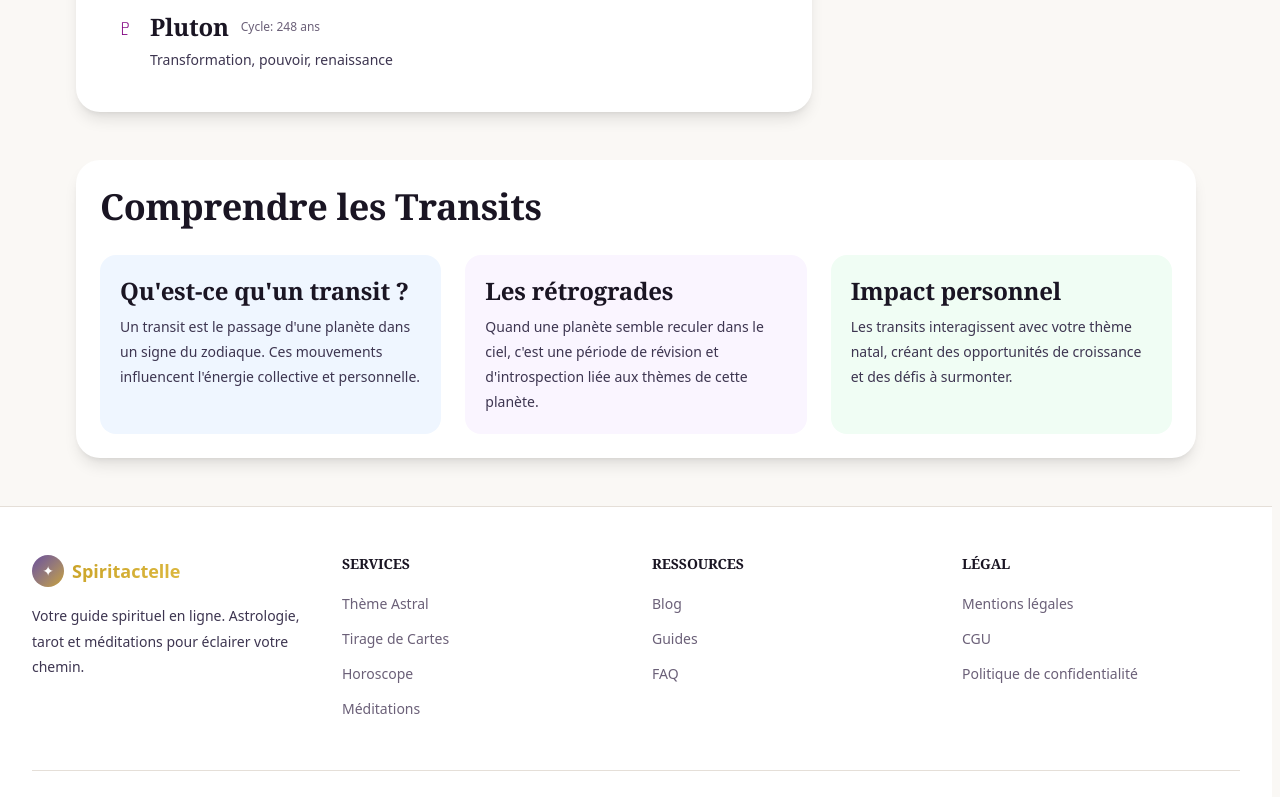
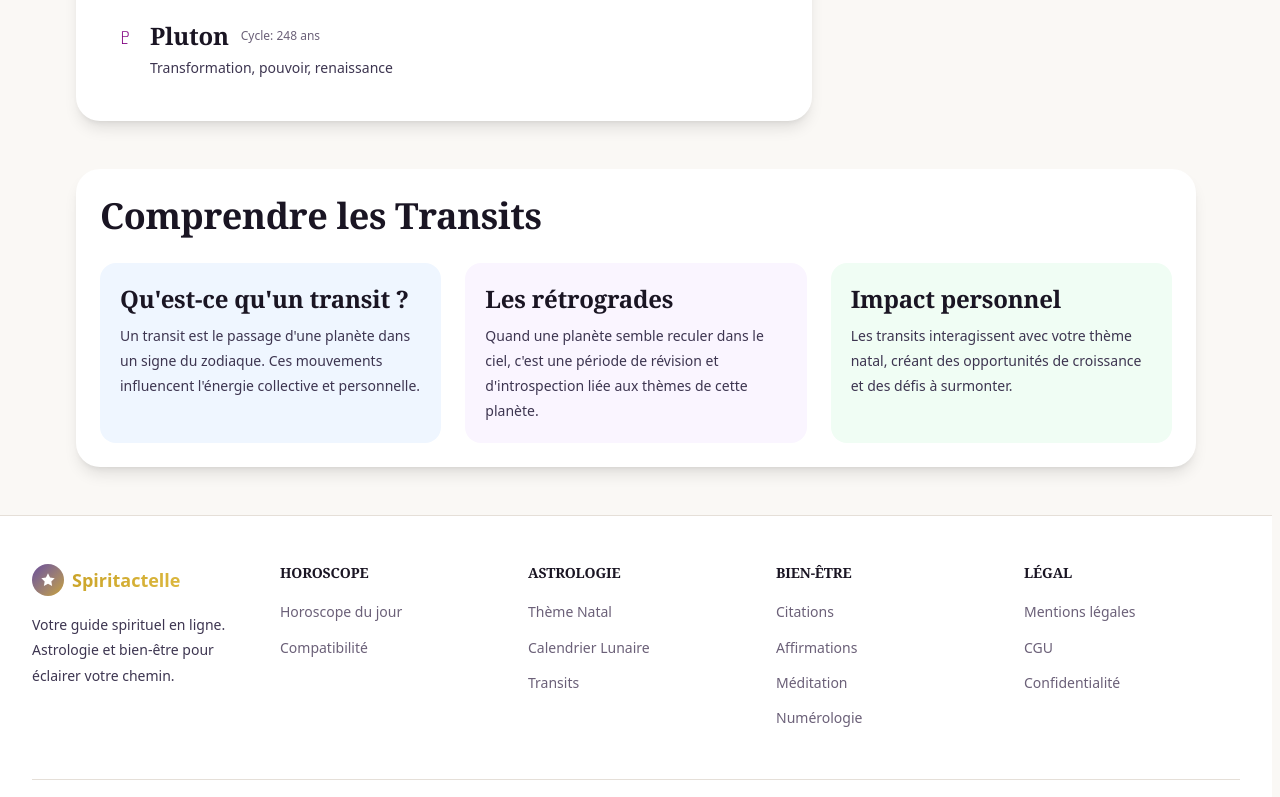
Before and after one commit to adjikpo/spiritactelle-site, a Next.js app: page /astrologie/transits in a window 1280 px wide. Shown: the part 2000-2797 px from the top of the page. Built offline with nearby package versions, Linux system fonts and the light colour scheme; no server answers.

Commit message:
phase 2 en cours 5

```diff
--- a/src/app/astrologie/calendrier-lunaire/page.tsx
+++ b/src/app/astrologie/calendrier-lunaire/page.tsx
@@ -1,8 +1,8 @@
 'use client';
 
 import { useState, useEffect, useMemo } from 'react';
-import Link from 'next/link';
 import { MoonPhaseWidget } from '@/components/wellness';
+import { BackButton } from '@/components/layout';
 import { calculateMoonPhase, getMoonGuidance, getUpcomingPhases } from '@/lib/api';
 import { MoonPhase, MoonPhaseName } from '@/lib/api/types';
 import { MOON_PHASES } from '@/lib/api/constants';
@@ -94,13 +94,9 @@ export default function CalendrierLunairePage() {
     <div className="min-h-screen bg-[var(--color-bg-primary)] pt-20 pb-12">
       <div className="max-w-6xl mx-auto px-4">
         {/* Retour */}
-        <Link
-          href="/astrologie"
-          className="inline-flex items-center gap-2 text-[var(--color-text-muted)] hover:text-[var(--color-primary)] mb-6"
-        >
-          <span>←</span>
-          <span>Astrologie</span>
-        </Link>
+        <div className="mb-6">
+          <BackButton href="/astrologie" label="Astrologie" />
+        </div>
 
         {/* Header */}
         <div className="text-center mb-10">
--- a/src/app/astrologie/transits/page.tsx
+++ b/src/app/astrologie/transits/page.tsx
@@ -3,6 +3,7 @@
 import { useState, useEffect } from 'react';
 import Link from 'next/link';
 import { MoonPhaseWidget } from '@/components/wellness';
+import { BackButton } from '@/components/layout';
 import { calculateMoonPhase, getUpcomingPhases } from '@/lib/api';
 import { MoonPhase, UpcomingMoonPhase } from '@/lib/api/types';
 import { ZODIAC_SIGNS } from '@/lib/api/constants';
@@ -142,13 +143,9 @@ export default function TransitsPage() {
     <div className="min-h-screen bg-[var(--color-bg-primary)] pt-20 pb-12">
       <div className="max-w-6xl mx-auto px-4">
         {/* Retour */}
-        <Link
-          href="/astrologie"
-          className="inline-flex items-center gap-2 text-[var(--color-text-muted)] hover:text-[var(--color-primary)] mb-6"
-        >
-          <span>←</span>
-          <span>Astrologie</span>
-        </Link>
+        <div className="mb-6">
+          <BackButton href="/astrologie" label="Astrologie" />
+        </div>
 
         {/* Header */}
         <div className="text-center mb-10">
--- a/src/app/bien-etre/affirmations/page.tsx
+++ b/src/app/bien-etre/affirmations/page.tsx
@@ -3,6 +3,7 @@
 import { useState, useEffect, useCallback } from 'react';
 import Link from 'next/link';
 import { AffirmationCard } from '@/components/wellness';
+import { BackButton } from '@/components/layout';
 import { fetchAffirmation } from '@/lib/api';
 import { Affirmation } from '@/lib/api/types';
 
@@ -159,13 +160,9 @@ export default function AffirmationsPage() {
     <div className="min-h-screen bg-[var(--color-bg-primary)] pt-20 pb-12">
       <div className="max-w-4xl mx-auto px-4">
         {/* Retour */}
-        <Link
-          href="/bien-etre"
-          className="inline-flex items-center gap-2 text-[var(--color-text-muted)] hover:text-[var(--color-primary)] mb-6"
-        >
-          <span>←</span>
-          <span>Bien-être</span>
-        </Link>
+        <div className="mb-6">
+          <BackButton href="/bien-etre" label="Bien-être" />
+        </div>
 
         {/* Header */}
         <div className="text-center mb-10">
--- a/src/app/bien-etre/citations/page.tsx
+++ b/src/app/bien-etre/citations/page.tsx
@@ -1,8 +1,8 @@
 'use client';
 
 import { useState, useEffect, useCallback } from 'react';
-import Link from 'next/link';
 import { QuoteCard } from '@/components/wellness';
+import { BackButton } from '@/components/layout';
 import { fetchRandomQuote, fetchQuoteOfTheDay } from '@/lib/api';
 import { Quote } from '@/lib/api/types';
 
@@ -72,13 +72,9 @@ export default function CitationsPage() {
     <div className="min-h-screen bg-[var(--color-bg-primary)] pt-20 pb-12">
       <div className="max-w-4xl mx-auto px-4">
         {/* Retour */}
-        <Link
-          href="/bien-etre"
-          className="inline-flex items-center gap-2 text-[var(--color-text-muted)] hover:text-[var(--color-primary)] mb-6"
-        >
-          <span>←</span>
-          <span>Bien-être</span>
-        </Link>
+        <div className="mb-6">
+          <BackButton href="/bien-etre" label="Bien-être" />
+        </div>
 
         {/* Header */}
         <div className="text-center mb-10">
--- a/src/app/bien-etre/meditation/page.tsx
+++ b/src/app/bien-etre/meditation/page.tsx
@@ -2,6 +2,7 @@
 
 import { useState, useEffect, useRef } from 'react';
 import Link from 'next/link';
+import { BackButton } from '@/components/layout';
 
 const MEDITATION_SESSIONS = [
   {
@@ -162,13 +163,9 @@ export default function MeditationPage() {
     <div className="min-h-screen bg-[var(--color-bg-primary)] pt-20 pb-12">
       <div className="max-w-4xl mx-auto px-4">
         {/* Retour */}
-        <Link
-          href="/bien-etre"
-          className="inline-flex items-center gap-2 text-[var(--color-text-muted)] hover:text-[var(--color-primary)] mb-6"
-        >
-          <span>←</span>
-          <span>Bien-être</span>
-        </Link>
+        <div className="mb-6">
+          <BackButton href="/bien-etre" label="Bien-être" />
+        </div>
 
         {/* Header */}
         <div className="text-center mb-10">
--- a/src/app/bien-etre/numerologie/page.tsx
+++ b/src/app/bien-etre/numerologie/page.tsx
@@ -3,6 +3,7 @@
 import { useState } from 'react';
 import Link from 'next/link';
 import { NumerologyCard } from '@/components/wellness';
+import { BackButton } from '@/components/layout';
 import { getFullNumerologyProfile } from '@/lib/api';
 import { FullNumerologyProfile } from '@/lib/api/types';
 
@@ -29,13 +30,9 @@ export default function NumerologiePage() {
     <div className="min-h-screen bg-[var(--color-bg-primary)] pt-20 pb-12">
       <div className="max-w-4xl mx-auto px-4">
         {/* Retour */}
-        <Link
-          href="/bien-etre"
-          className="inline-flex items-center gap-2 text-[var(--color-text-muted)] hover:text-[var(--color-primary)] mb-6"
-        >
-          <span>←</span>
-          <span>Bien-être</span>
-        </Link>
+        <div className="mb-6">
+          <BackButton href="/bien-etre" label="Bien-être" />
+        </div>
 
         {/* Header */}
         <div className="text-center mb-10">
--- a/src/app/horoscope/[signe]/page.tsx
+++ b/src/app/horoscope/[signe]/page.tsx
@@ -3,11 +3,11 @@
 import { useState, useEffect } from 'react';
 import { useParams } from 'next/navigation';
 import Link from 'next/link';
-import { ZodiacCard } from '@/components/horoscope';
 import { fetchHoroscope, getMostCompatible, getLeastCompatible } from '@/lib/api';
 import { HoroscopeData, ZodiacSignKey, HoroscopePeriod } from '@/lib/api/types';
 import { ZODIAC_SIGNS, ZODIAC_SIGNS_ARRAY } from '@/lib/api/constants';
 import { zodiacIconsByKey } from '@/components/icons';
+import { BackButton } from '@/components/layout';
 
 export default function SigneDetailPage() {
   const params = useParams();
@@ -65,13 +65,9 @@ export default function SigneDetailPage() {
     <div className="min-h-screen bg-[var(--color-bg-primary)] pt-20 pb-12">
       <div className="max-w-4xl mx-auto px-4">
         {/* Retour */}
-        <Link
-          href="/horoscope"
-          className="inline-flex items-center gap-2 text-[var(--color-text-muted)] hover:text-[var(--color-primary)] mb-6"
-        >
-          <span>←</span>
-          <span>Tous les signes</span>
-        </Link>
+        <div className="mb-6">
+          <BackButton href="/horoscope" label="Tous les signes" />
+        </div>
 
         {/* Header du signe */}
         <div
--- a/src/app/horoscope/compatibilite/page.tsx
+++ b/src/app/horoscope/compatibilite/page.tsx
@@ -3,6 +3,7 @@
 import { useState } from 'react';
 import Link from 'next/link';
 import { CompatibilityMeter, CompatibilitySelector } from '@/components/horoscope';
+import { BackButton } from '@/components/layout';
 import { calculateCompatibility, getCompatibilityAdvice } from '@/lib/api';
 import { Compatibility, ZodiacSignKey } from '@/lib/api/types';
 import { ZODIAC_SIGNS } from '@/lib/api/constants';
@@ -39,13 +40,9 @@ export default function CompatibilitePage() {
     <div className="min-h-screen bg-[var(--color-bg-primary)] pt-20 pb-12">
       <div className="max-w-3xl mx-auto px-4">
         {/* Retour */}
-        <Link
-          href="/horoscope"
-          className="inline-flex items-center gap-2 text-[var(--color-text-muted)] hover:text-[var(--color-primary)] mb-6"
-        >
-          <span>←</span>
-          <span>Horoscopes</span>
-        </Link>
+        <div className="mb-6">
+          <BackButton href="/horoscope" label="Horoscopes" />
+        </div>
 
         {/* Header */}
         <div className="text-center mb-10">
--- a/src/components/layout/Footer.tsx
+++ b/src/components/layout/Footer.tsx
@@ -1,21 +1,25 @@
 import Link from 'next/link';
 
 const footerLinks = {
-  services: [
-    { name: 'Thème Astral', href: '/astrologie/theme-natal' },
-    { name: 'Tirage de Cartes', href: '/voyance/tirage' },
-    { name: 'Horoscope', href: '/astrologie/horoscope' },
-    { name: 'Méditations', href: '/meditations' },
+  horoscope: [
+    { name: 'Horoscope du jour', href: '/horoscope' },
+    { name: 'Compatibilité', href: '/horoscope/compatibilite' },
   ],
-  ressources: [
-    { name: 'Blog', href: '/blog' },
-    { name: 'Guides', href: '/guides' },
-    { name: 'FAQ', href: '/faq' },
+  astrologie: [
+    { name: 'Thème Natal', href: '/astrologie/theme-natal' },
+    { name: 'Calendrier Lunaire', href: '/astrologie/calendrier-lunaire' },
+    { name: 'Transits', href: '/astrologie/transits' },
+  ],
+  bienEtre: [
+    { name: 'Citations', href: '/bien-etre/citations' },
+    { name: 'Affirmations', href: '/bien-etre/affirmations' },
+    { name: 'Méditation', href: '/bien-etre/meditation' },
+    { name: 'Numérologie', href: '/bien-etre/numerologie' },
   ],
   legal: [
     { name: 'Mentions légales', href: '/mentions-legales' },
     { name: 'CGU', href: '/cgu' },
-    { name: 'Politique de confidentialité', href: '/confidentialite' },
+    { name: 'Confidentialité', href: '/confidentialite' },
   ],
 };
 
@@ -23,29 +27,31 @@ export function Footer() {
   return (
     <footer className="border-t border-[var(--color-border)] bg-[var(--color-bg-secondary)]">
       <div className="max-w-7xl mx-auto px-4 sm:px-6 lg:px-8 py-12">
-        <div className="grid grid-cols-1 md:grid-cols-4 gap-8">
+        <div className="grid grid-cols-2 md:grid-cols-5 gap-8">
           {/* Brand */}
-          <div className="col-span-1">
+          <div className="col-span-2 md:col-span-1">
             <Link href="/" className="flex items-center gap-2 mb-4">
               <div className="w-8 h-8 rounded-full bg-gradient-to-br from-[var(--color-accent-purple)] to-[var(--color-accent-gold)] flex items-center justify-center">
-                <span className="text-white text-sm">✦</span>
+                <svg className="w-4 h-4 text-white" viewBox="0 0 24 24" fill="currentColor">
+                  <path d="M12 2L15.09 8.26L22 9.27L17 14.14L18.18 21.02L12 17.77L5.82 21.02L7 14.14L2 9.27L8.91 8.26L12 2Z" />
+                </svg>
               </div>
               <span className="text-lg font-semibold text-gradient-gold">
                 Spiritactelle
               </span>
             </Link>
             <p className="text-sm text-[var(--color-text-muted)] leading-relaxed">
-              Votre guide spirituel en ligne. Astrologie, tarot et méditations pour éclairer votre chemin.
+              Votre guide spirituel en ligne. Astrologie et bien-être pour éclairer votre chemin.
             </p>
           </div>
 
-          {/* Services */}
+          {/* Horoscope */}
           <div>
             <h4 className="text-sm font-semibold text-[var(--color-text-primary)] uppercase tracking-wider mb-4">
-              Services
+              Horoscope
             </h4>
             <ul className="space-y-2">
-              {footerLinks.services.map((link) => (
+              {footerLinks.horoscope.map((link) => (
                 <li key={link.name}>
                   <Link
                     href={link.href}
@@ -58,13 +64,32 @@ export function Footer() {
             </ul>
           </div>
 
-          {/* Ressources */}
+          {/* Astrologie */}
           <div>
             <h4 className="text-sm font-semibold text-[var(--color-text-primary)] uppercase tracking-wider mb-4">
-              Ressources
+              Astrologie
             </h4>
             <ul className="space-y-2">
-              {footerLinks.ressources.map((link) => (
+              {footerLinks.astrologie.map((link) => (
+                <li key={link.name}>
+                  <Link
+                    href={link.href}
+                    className="text-sm text-[var(--color-text-muted)] hover:text-[var(--color-accent-gold)] transition-colors"
+                  >
+                    {link.name}
+                  </Link>
+                </li>
+              ))}
+            </ul>
+          </div>
+
+          {/* Bien-être */}
+          <div>
+            <h4 className="text-sm font-semibold text-[var(--color-text-primary)] uppercase tracking-wider mb-4">
+              Bien-être
+            </h4>
+            <ul className="space-y-2">
+              {footerLinks.bienEtre.map((link) => (
                 <li key={link.name}>
                   <Link
                     href={link.href}
--- /dev/null
+++ b/src/components/layout/PageHeader.tsx
@@ -0,0 +1,133 @@
+'use client';
+
+import Link from 'next/link';
+import { usePathname } from 'next/navigation';
+
+interface BreadcrumbItem {
+  label: string;
+  href: string;
+}
+
+interface PageHeaderProps {
+  title: string;
+  description?: string;
+  backLink?: {
+    href: string;
+    label: string;
+  };
+}
+
+// Mapping des routes vers leurs labels
+const routeLabels: Record<string, string> = {
+  horoscope: 'Horoscope',
+  astrologie: 'Astrologie',
+  'bien-etre': 'Bien-être',
+  'theme-natal': 'Thème Natal',
+  'calendrier-lunaire': 'Calendrier Lunaire',
+  transits: 'Transits',
+  compatibilite: 'Compatibilité',
+  citations: 'Citations',
+  affirmations: 'Affirmations',
+  meditation: 'Méditation',
+  numerologie: 'Numérologie',
+};
+
+function generateBreadcrumbs(pathname: string): BreadcrumbItem[] {
+  const segments = pathname.split('/').filter(Boolean);
+  const breadcrumbs: BreadcrumbItem[] = [{ label: 'Accueil', href: '/' }];
+
+  let currentPath = '';
+  for (const segment of segments) {
+    currentPath += `/${segment}`;
+    // Ignorer les segments dynamiques (comme [signe])
+    if (!segment.startsWith('[')) {
+      breadcrumbs.push({
+        label: routeLabels[segment] || segment.charAt(0).toUpperCase() + segment.slice(1),
+        href: currentPath,
+      });
+    }
+  }
+
+  return breadcrumbs;
+}
+
+export function PageHeader({ title, description, backLink }: PageHeaderProps) {
+  const pathname = usePathname();
+  const breadcrumbs = generateBreadcrumbs(pathname);
+
+  return (
+    <div className="mb-8">
+      {/* Breadcrumb - visible sur tous les écrans */}
+      <nav className="mb-4" aria-label="Fil d'Ariane">
+        <ol className="flex items-center flex-wrap gap-1 text-sm">
+          {breadcrumbs.map((item, index) => (
+            <li key={item.href} className="flex items-center">
+              {index > 0 && (
+                <svg
+                  className="w-4 h-4 text-[var(--color-text-muted)] mx-1"
+                  fill="none"
+                  stroke="currentColor"
+                  viewBox="0 0 24 24"
+                >
+                  <path strokeLinecap="round" strokeLinejoin="round" strokeWidth={2} d="M9 5l7 7-7 7" />
+                </svg>
+              )}
+              {index === breadcrumbs.length - 1 ? (
+                <span className="text-[var(--color-text-primary)] font-medium">{item.label}</span>
+              ) : (
+                <Link
+                  href={item.href}
+                  className="text-[var(--color-text-muted)] hover:text-[var(--color-primary)] transition-colors"
+                >
+                  {item.label}
+                </Link>
+              )}
+            </li>
+          ))}
+        </ol>
+      </nav>
+
+      {/* Bouton retour amélioré pour mobile */}
+      {backLink && (
+        <Link
+          href={backLink.href}
+          className="inline-flex items-center gap-2 px-4 py-2 mb-4 bg-[var(--color-bg-tertiary)] hover:bg-[var(--color-border)] rounded-lg text-[var(--color-text-primary)] font-medium transition-colors sm:hidden"
+        >
+          <svg className="w-5 h-5" fill="none" stroke="currentColor" viewBox="0 0 24 24">
+            <path strokeLinecap="round" strokeLinejoin="round" strokeWidth={2} d="M15 19l-7-7 7-7" />
+          </svg>
+          <span>{backLink.label}</span>
+        </Link>
+      )}
+
+      {/* Titre et description */}
+      <div className="text-center">
+        <h1 className="text-3xl sm:text-4xl font-bold text-[var(--color-text-primary)] mb-3">
+          {title}
+        </h1>
+        {description && (
+          <p className="text-[var(--color-text-secondary)] max-w-xl mx-auto">
+            {description}
+          </p>
+        )}
+      </div>
+    </div>
+  );
+}
+
+/**
+ * Version compacte pour les pages avec header personnalisé
+ */
+export function BackButton({ href, label }: { href: string; label: string }) {
+  return (
+    <Link
+      href={href}
+      className="inline-flex items-center gap-2 px-3 py-2 bg-[var(--color-bg-tertiary)] hover:bg-[var(--color-border)] rounded-lg text-[var(--color-text-primary)] text-sm font-medium transition-colors"
+    >
+      <svg className="w-4 h-4" fill="none" stroke="currentColor" viewBox="0 0 24 24">
+        <path strokeLinecap="round" strokeLinejoin="round" strokeWidth={2} d="M15 19l-7-7 7-7" />
+      </svg>
+      <span>{label}</span>
+    </Link>
+  );
+}
--- a/src/components/layout/index.ts
+++ b/src/components/layout/index.ts
@@ -1,2 +1,3 @@
 export { Header } from './Header';
 export { Footer } from './Footer';
+export { PageHeader, BackButton } from './PageHeader';
```
